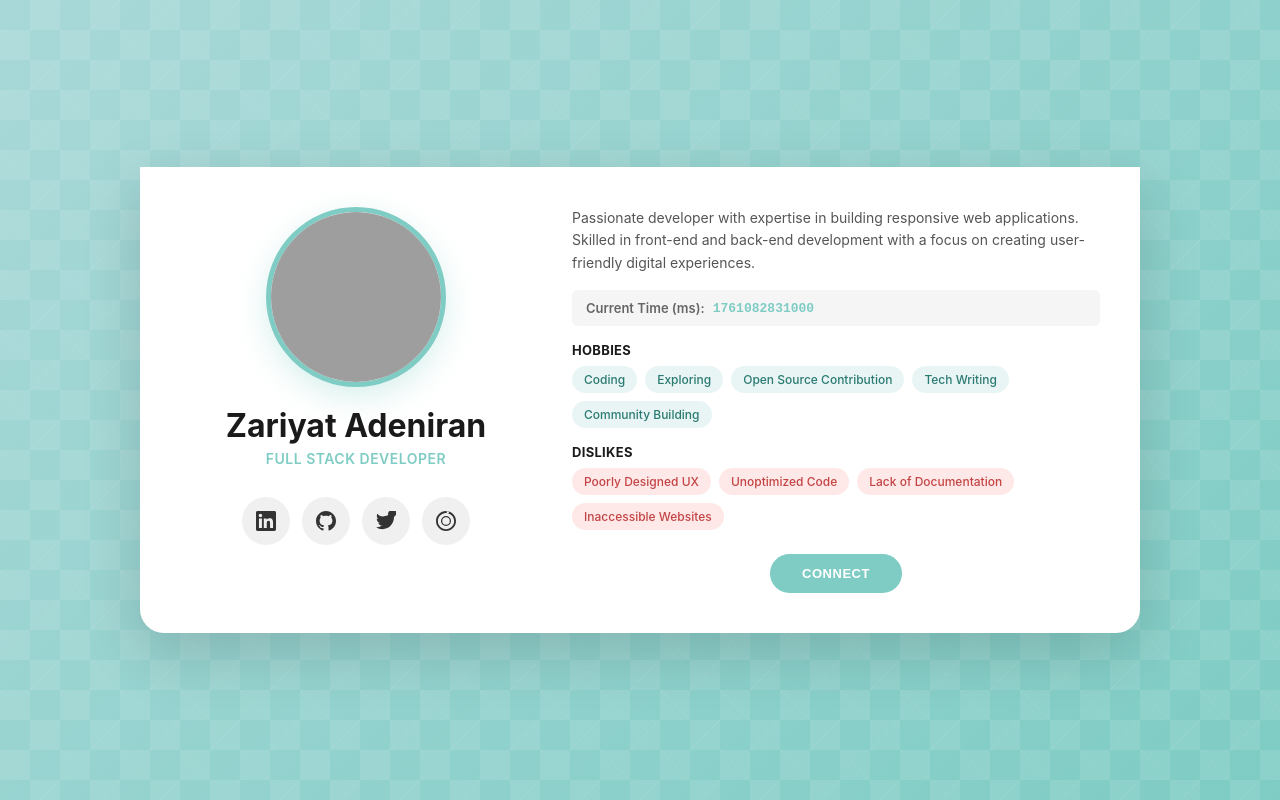
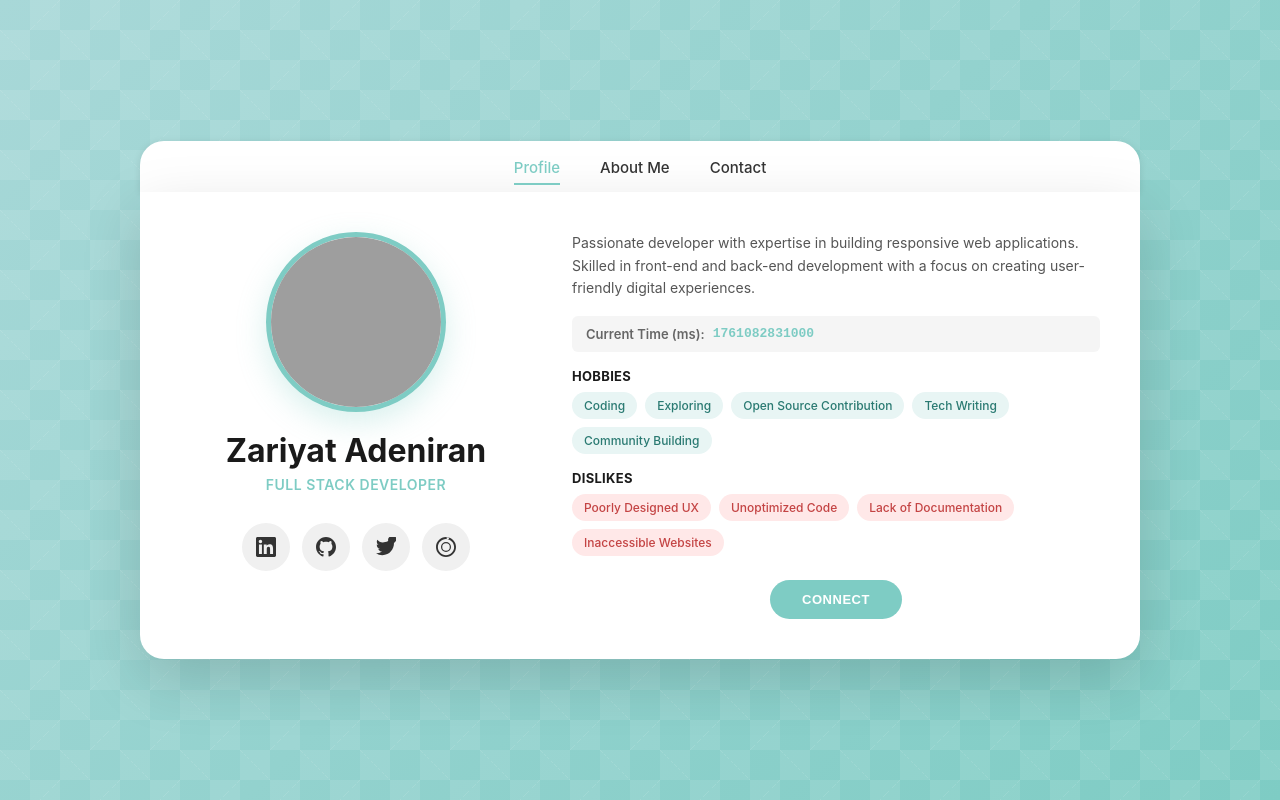
Before and after one commit to Zariyata2020/Profile-Card, a plain HTML site: page index.html in a window 1280 px wide. Drawn offline with Linux system fonts and the light colour scheme; grey boxes are pictures that could not be loaded.

Commit message:
Update index.html

```diff
--- a/index.html
+++ b/index.html
@@ -10,15 +10,21 @@
     <div class="background-decoration"></div>
 
     <main class="container">
-        <!-- Profile Card -->
+        <nav class="card-nav" data-testid="test-main-nav">
+            <ul class="nav-links">
+                <li><a href="index.html" class="nav-link active">Profile</a></li>
+                <li><a href="about.html" class="nav-link">About Me</a></li>
+                <li><a href="contact.html" class="nav-link">Contact</a></li>
+            </ul>
+        </nav>
+
         <article class="profile-card" data-testid="test-profile-card">
 
             <div class="left-column">
-                <!-- Avatar Section -->
                 <figure class="avatar-section">
                     <img
                         src="https://images.unsplash.com/photo-1494790108377-be9c29b29330?w=400&h=400&fit=crop"
-                        alt="Zariyat Adeniran "
+                        alt="Zariyat Adeniran"
                         class="avatar"
                         data-testid="test-user-avatar"
                     >
```
